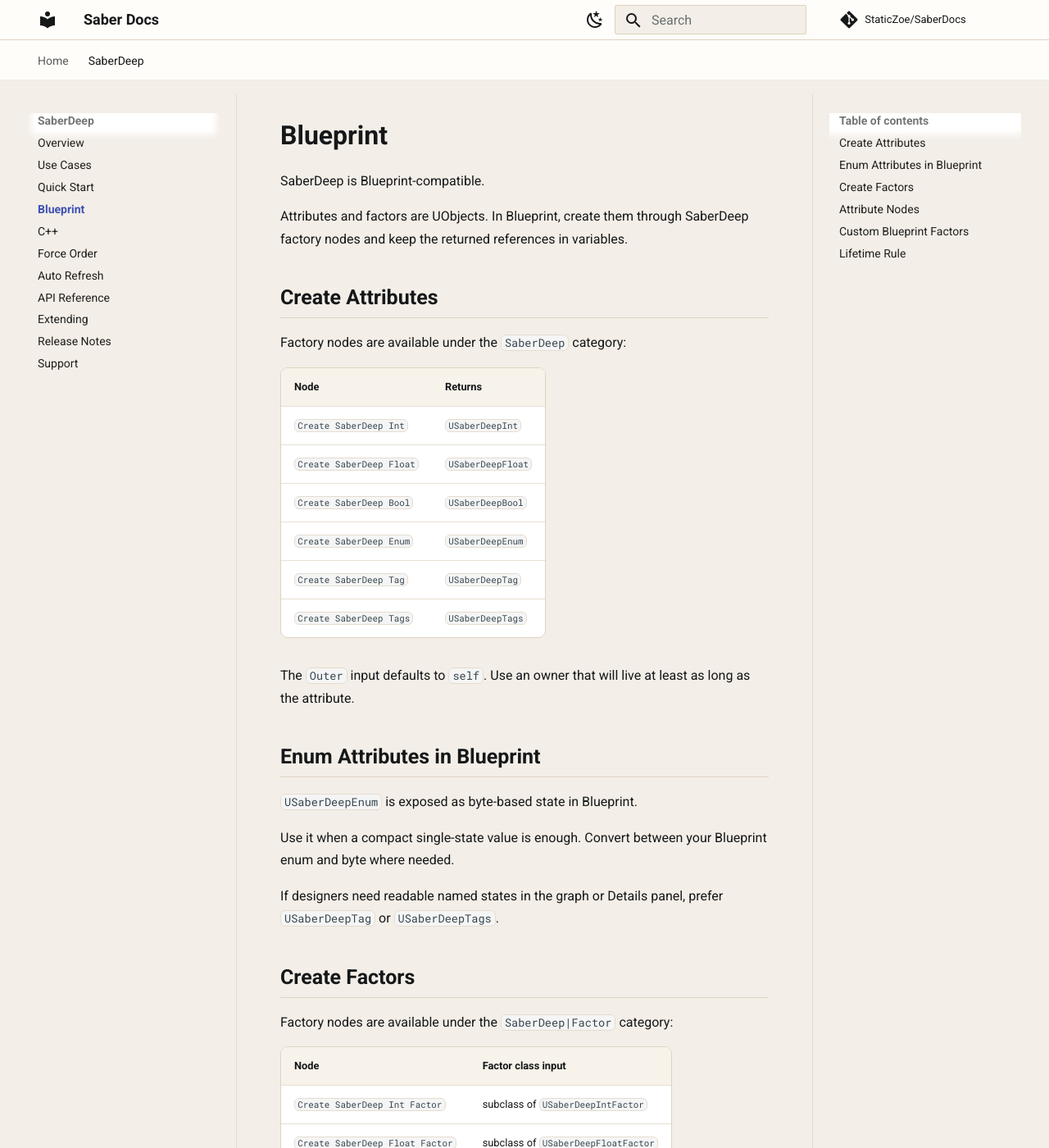
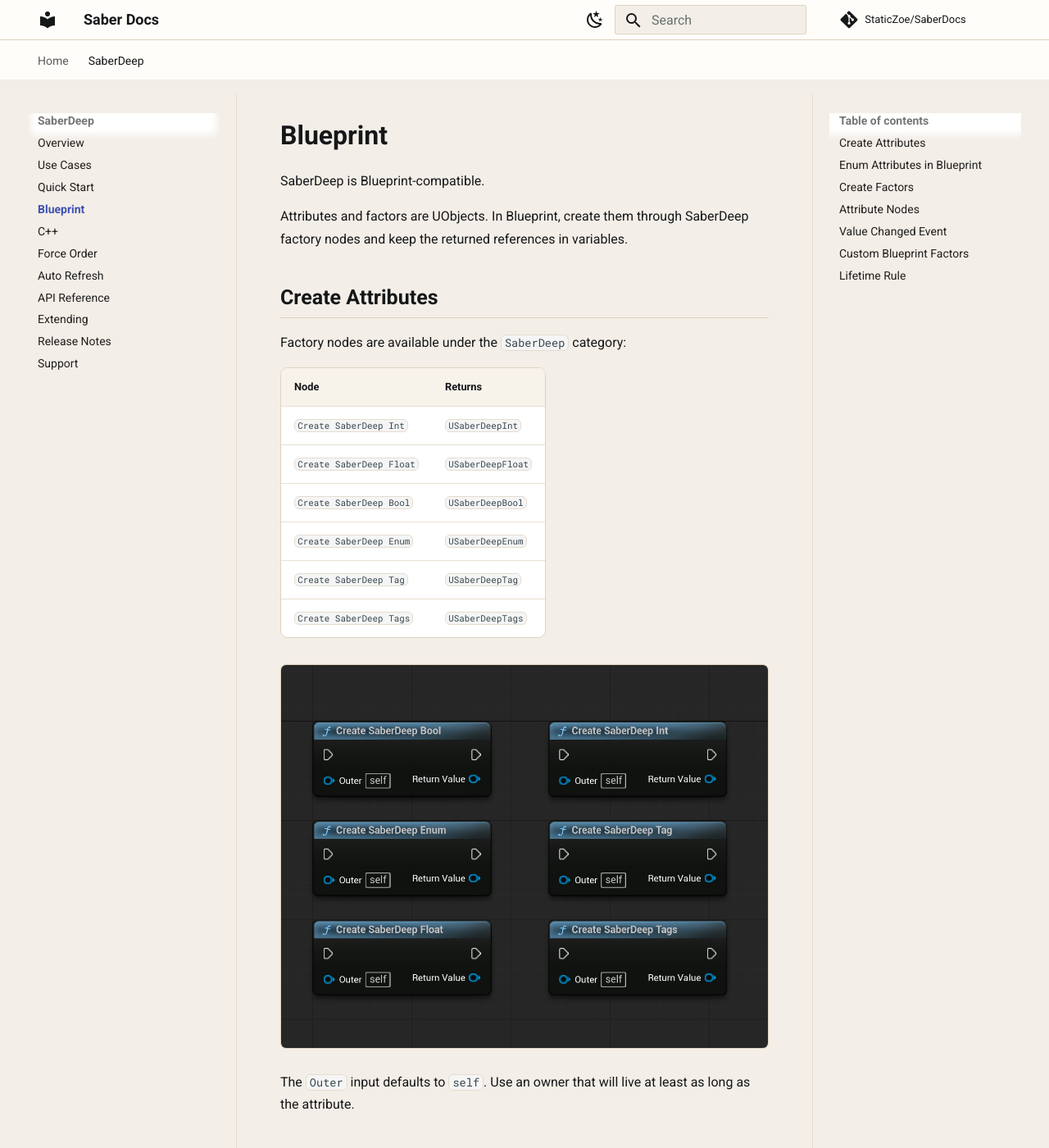
Before and after one commit to StaticZoe/SaberDocs, an MkDocs documentation site: the page built from docs/saberdeep/blueprint.md, in a window 1280 px wide and 1400 px high. Shown: the whole window at 82% size. Built offline with MkDocs 1.6.1 and Material for MkDocs 9.7.7, drawn with Linux system fonts in a browser that asks for light colours; comment, search, counter and statistics services are not loaded; some of the changed text lies outside the part shown.

Commit message:
Add SaberDeep Blueprint screenshots

```diff
--- a/docs/saberdeep/blueprint.md
+++ b/docs/saberdeep/blueprint.md
@@ -16,6 +16,8 @@
 | `Create SaberDeep Enum` | `USaberDeepEnum` |
 | `Create SaberDeep Tag` | `USaberDeepTag` |
 | `Create SaberDeep Tags` | `USaberDeepTags` |
+
+![Create SaberDeep attribute factory nodes](../assets/saberdeep/create_attributes.png){ .saber-screenshot }
 
 The `Outer` input defaults to `self`. Use an owner that will live at least as long as the attribute.
 
@@ -61,7 +65,15 @@
 | `Is Auto Broadcast` | Reads the event broadcast flag. |
 | `Set Auto Broadcast` | Changes the event broadcast flag. |
 
-Each attribute also exposes `ValueChangedEvent`.
+![Insert, remove, and clear SaberDeep factors](../assets/saberdeep/insert_remove_factor.png){ .saber-screenshot }
+
+The same factor lifecycle is available on each attribute family, with the target type matching the attribute.
+
+## Value Changed Event
+
+Each attribute exposes `ValueChangedEvent`.
+
+![Bind a custom event to ValueChangedEvent](../assets/saberdeep/bind_unbind_event.png){ .saber-screenshot }
 
 ## Custom Blueprint Factors
 
--- a/docs/stylesheets/saber.css
+++ b/docs/stylesheets/saber.css
@@ -190,6 +190,16 @@
   text-align: center;
 }
 
+.md-typeset img.saber-screenshot {
+  background: #14181b;
+  border: 1px solid var(--saber-border);
+  border-radius: 0.35rem;
+  display: block;
+  height: auto;
+  margin: 0.65rem 0 1.35rem;
+  max-width: 100%;
+}
+
 .md-typeset .md-button--primary {
   background: var(--saber-accent);
   border-color: var(--saber-accent);
```
Also changed, not shown: other parts of docs/saberdeep/blueprint.md (+6 -0 lines), docs/assets/saberdeep/bind_unbind_event.png (added), docs/assets/saberdeep/create_attributes.png (added), docs/assets/saberdeep/create_factors.png (added), docs/assets/saberdeep/custom_subclass.png (added), docs/assets/saberdeep/custom_subclass_implement_functions.png (added), docs/assets/saberdeep/insert_remove_factor.png (added).
